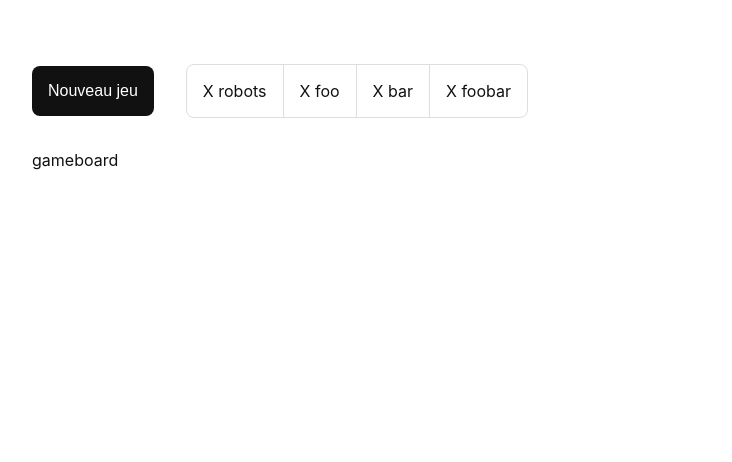
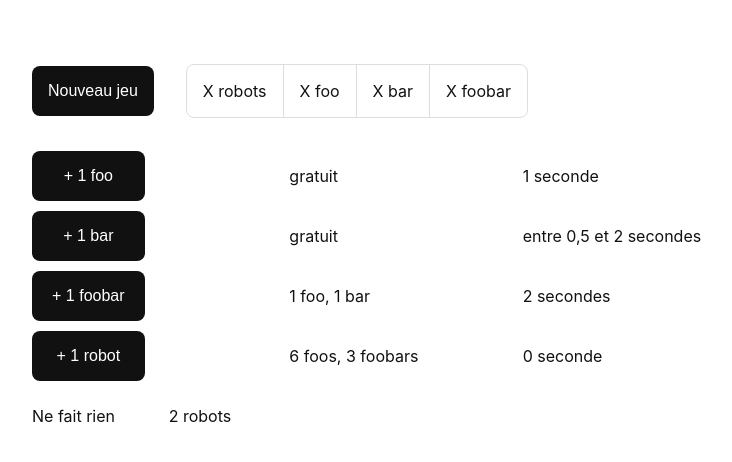
Before and after one commit to maxgenest/foobartory, a React (Create React App) app: page / in a window 1280 px wide. Shown: the top 462 px of the page, without its empty margins (32-764 px from the left). Built offline with nearby package versions, Linux system fonts and the light colour scheme.

Commit message:
create GameBoard

```diff
--- a/src/components/GameBoard.tsx
+++ b/src/components/GameBoard.tsx
@@ -1,3 +1,61 @@
 import React from "react";
+import styled from "styled-components";
+import { RESOURCES, ICost } from "../config/utils";
+import { Button } from "./style";
 
-export const GameBoard: React.FC = () => <div>gameboard</div>;
+export const GameBoard: React.FC = () => (
+  <Wrapper>
+    {RESOURCES.map((resource) => (
+      <>
+        <Button>+ 1 {resource.name}</Button>
+        <NbRobotsUsed></NbRobotsUsed>
+        <Cost>{getCostString(resource.cost)}</Cost>
+        <Time>{resource.time}</Time>
+      </>
+    ))}
+
+    <p>Ne fait rien</p>
+    <NbRobotsUsed>2 robots</NbRobotsUsed>
+  </Wrapper>
+);
+
+const getCostString = (cost: ICost) => {
+  if (cost === null) {
+    return "gratuit";
+  }
+
+  const stringifyCostResource = (costResource: "foo" | "bar" | "foobar") => {
+    if (cost[costResource] === 0) {
+      return null;
+    }
+
+    return `${cost[costResource]} ${costResource}${
+      cost[costResource] > 1 ? "s" : ""
+    }`;
+  };
+
+  return [
+    stringifyCostResource("foo"),
+    stringifyCostResource("bar"),
+    stringifyCostResource("foobar"),
+  ]
+    .filter((c) => c !== null)
+    .join(", ");
+};
+
+const Wrapper = styled.div`
+  max-width: 700px;
+  display: grid;
+  grid-template-columns: 1fr 1fr 2fr 2fr;
+  align-items: center;
+  gap: ${({ theme }) => theme.spacings.xs};
+`;
+const NbRobotsUsed = styled.div`
+  padding: ${({ theme }) => theme.spacings.s};
+`;
+const Cost = styled.div`
+  padding: ${({ theme }) => theme.spacings.s};
+`;
+const Time = styled.div`
+  padding: ${({ theme }) => theme.spacings.s};
+`;
--- a/src/components/Header.tsx
+++ b/src/components/Header.tsx
@@ -9,7 +9,7 @@ export const Header: React.FC = () => {
 
   return (
     <StyledHeader>
-      <StyledButton onClick={startNewGame}>Nouveau jeu</StyledButton>
+      <Button onClick={startNewGame}>Nouveau jeu</Button>
 
       <StyledUl>
         <StyledLi>X robots</StyledLi>
@@ -31,6 +31,7 @@ const StyledUl = styled.ul`
   border: 1px solid ${({ theme }) => theme.colors.grey};
   width: fit-content;
   border-radius: ${({ theme }) => theme.spacings.xs};
+  margin-left: ${({ theme }) => theme.spacings.m};
 `;
 const StyledLi = styled.li`
   padding: ${({ theme }) => theme.spacings.s};
@@ -39,6 +40,3 @@ const StyledLi = styled.li`
     border-right: 1px solid ${({ theme }) => theme.colors.grey};
   }
 `;
-const StyledButton = styled(Button)`
-  margin-right: ${({ theme }) => theme.spacings.m};
-`;
--- a/src/components/style.tsx
+++ b/src/components/style.tsx
@@ -7,4 +7,8 @@ export const Button = styled.button`
   background: ${({ theme }) => theme.colors.black};
   color: ${({ theme }) => theme.colors.white};
   border: none;
+
+  :hover {
+    background: ${({ theme }) => theme.colors.greyDark};
+  }
 `;
--- a/src/config/theme.tsx
+++ b/src/config/theme.tsx
@@ -13,6 +13,8 @@ const colors = {
   white: "#fff",
   black: "#111111",
   grey: "#dedede",
+  greyDark: "#424242",
+  blue: "#304dab",
 };
 
 const spacings = {
--- /dev/null
+++ b/src/config/utils.tsx
@@ -0,0 +1,22 @@
+export type ICost = null | { foo: number; bar: number; foobar: number };
+
+export interface IResource {
+  name: string;
+  cost: ICost;
+  time: string;
+}
+
+export const RESOURCES: IResource[] = [
+  {
+    name: "foo",
+    cost: null,
+    time: "1 seconde",
+  },
+  {
+    name: "bar",
+    cost: null,
+    time: "entre 0,5 et 2 secondes",
+  },
+  { name: "foobar", cost: { foo: 1, bar: 1, foobar: 0 }, time: "2 secondes" },
+  { name: "robot", cost: { foo: 6, bar: 0, foobar: 3 }, time: "0 seconde" },
+];
```
